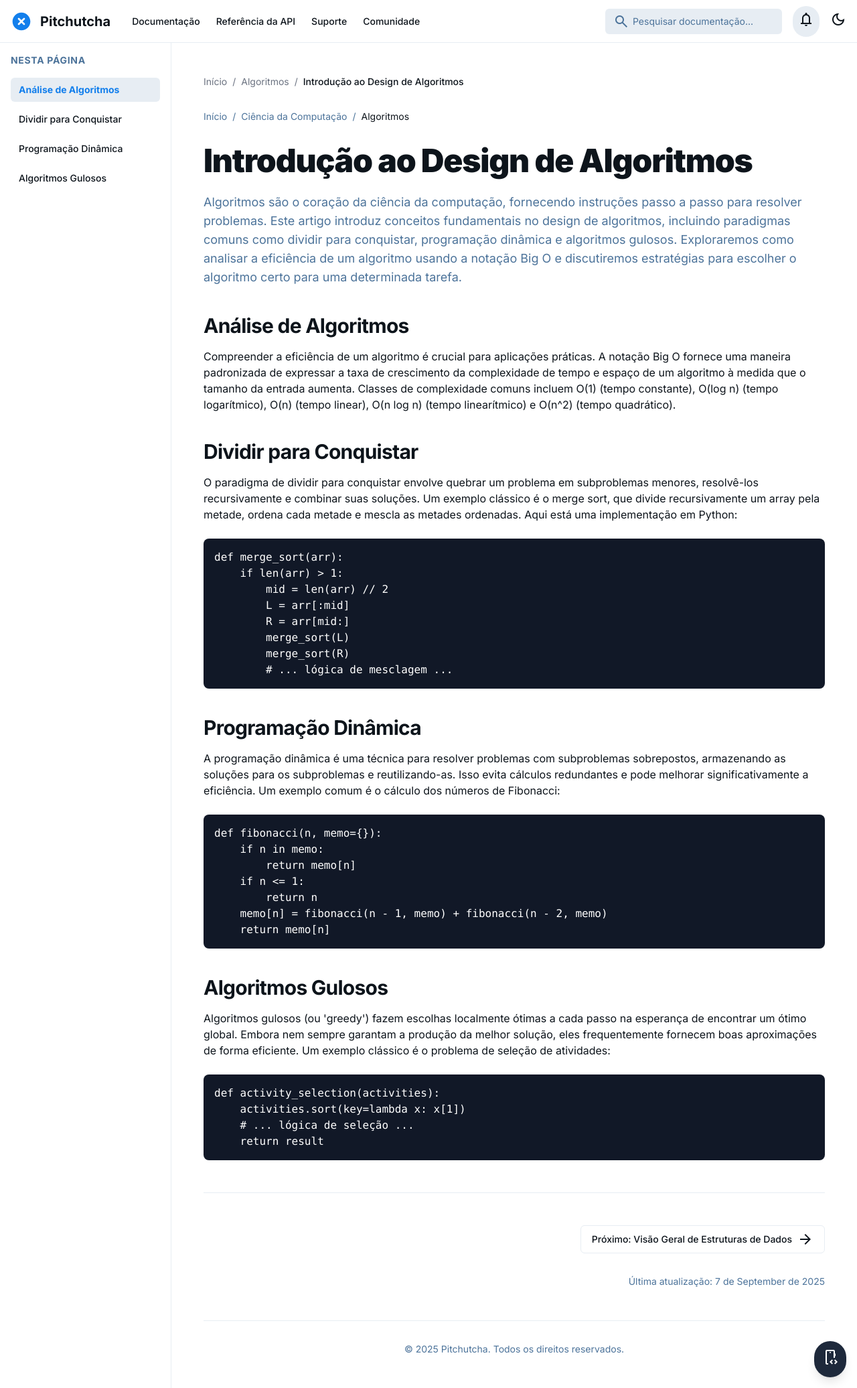
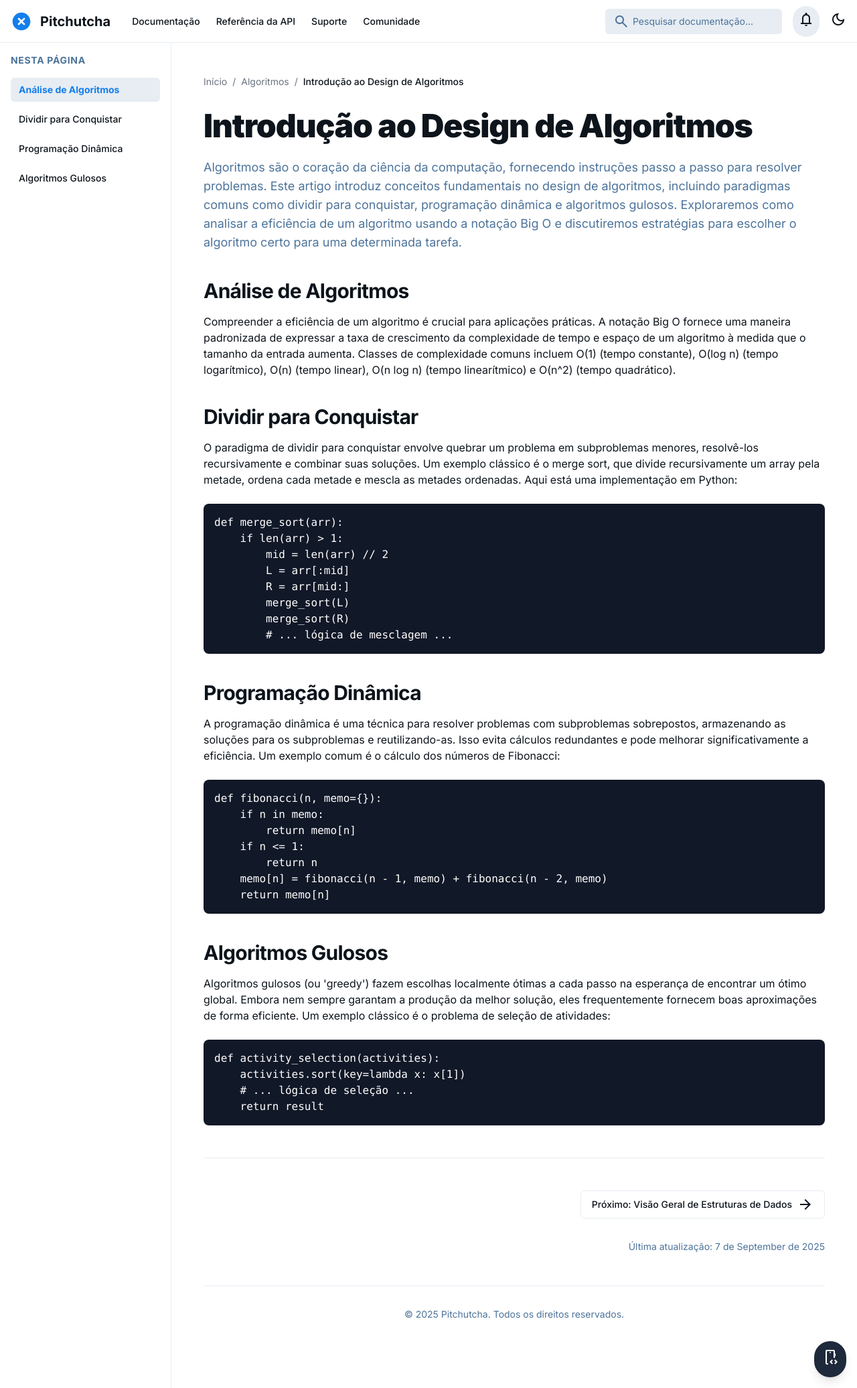
Before and after one commit to SistemaVinculado/pitchutcha.github.io, a Jekyll site: the page built from docs/_posts/2025-09-07-introduction-to-algorithm-design.md, in a window 1280 px wide. Shown: the whole page at 67% size. Built offline with Jekyll 4.4.1, drawn with Linux system fonts in a browser that asks for light colours; nearby versions of some CDN libraries.

Commit message:
Update 2025-09-07-introduction-to-algorithm-design.md

```diff
--- a/docs/_posts/2025-09-07-introduction-to-algorithm-design.md
+++ b/docs/_posts/2025-09-07-introduction-to-algorithm-design.md
@@ -6,14 +6,6 @@ icon: memory
 excerpt: "Aprenda o básico de design e análise de algoritmos, incluindo paradigmas comuns como dividir para conquistar, programação dinâmica e algoritmos gulosos."
 image: "https://placehold.co/600x400/D1E7FC/2563EB?text=Introdução+Algoritmos"
 ---
-
-<div class="mb-8 flex items-center space-x-2 text-sm text-[var(--text-secondary)]">
-    <a class="hover:text-[var(--primary-color)]" href="#">Início</a>
-    <span>/</span>
-    <a class="hover:text-[var(--primary-color)]" href="#">Ciência da Computação</a>
-    <span>/</span>
-    <span class="text-[var(--text-primary)]">Algoritmos</span>
-</div>
 
 <article>
     <h1 class="text-4xl font-extrabold tracking-tight text-[var(--text-primary)] sm:text-5xl">Introdução ao Design de Algoritmos</h1>
```
